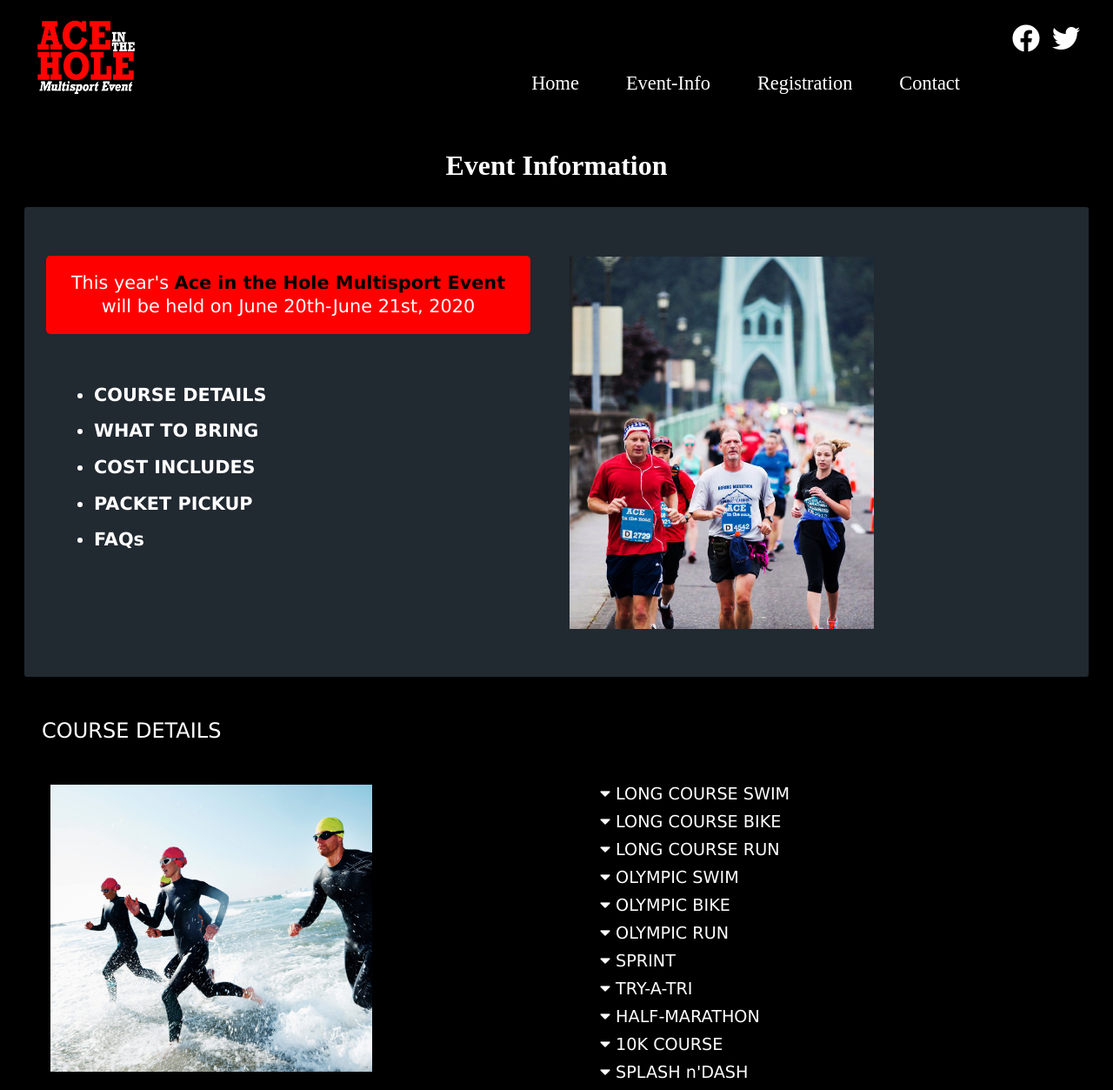
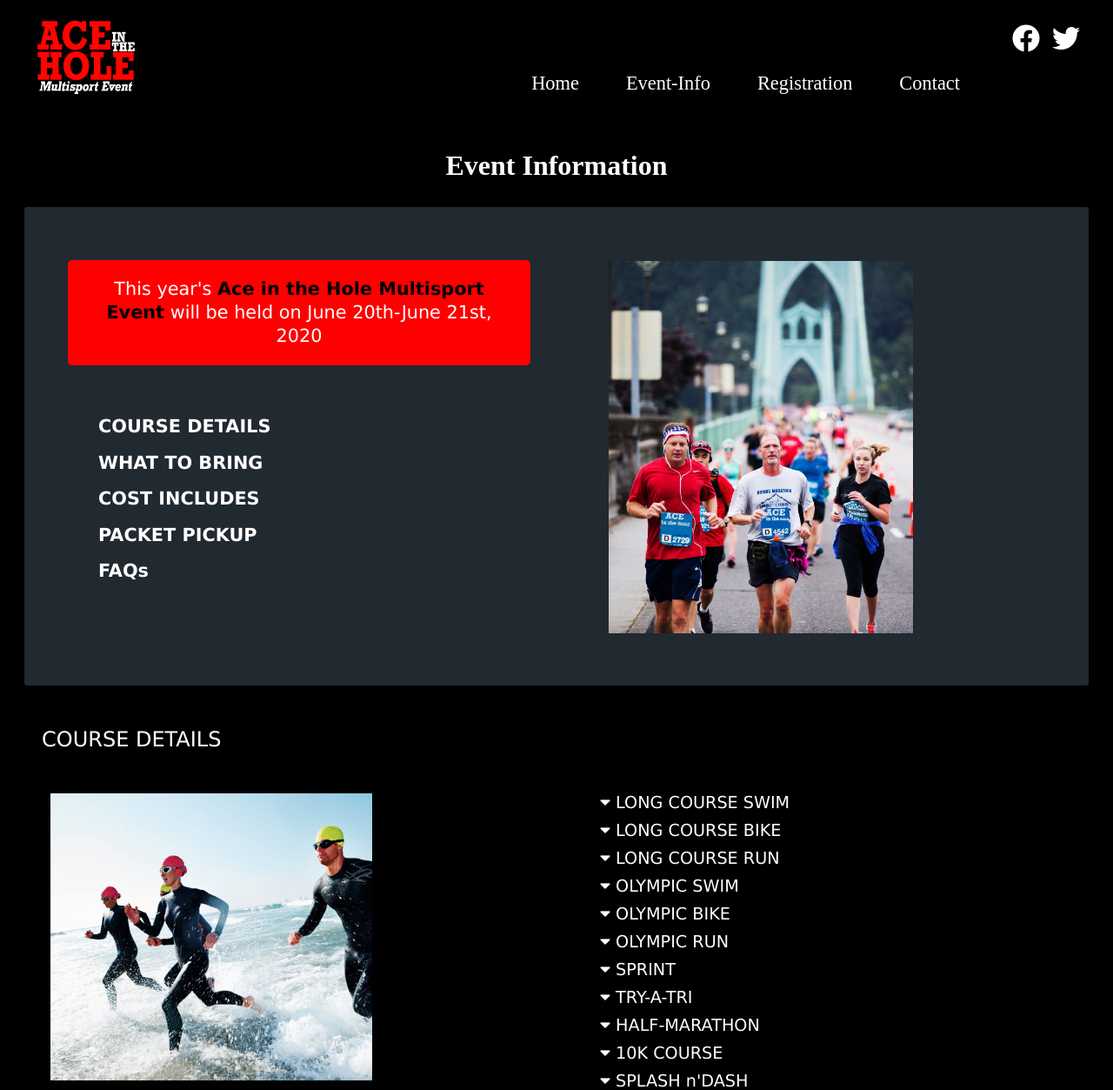
Before and after one commit to laurie-wandle/ace-in-the-hole, a PHP site: page /cas222/eventinfo/eventinfo.html.php in a window 1280 px wide. Shown: the top 1253 px of the page at 87% size. Run offline with PHP 8.4, Linux system fonts and the light colour scheme; some libraries are stand-ins or nearby versions.

Commit message:
Add files via upload

```diff
--- a/aceinthehole/styles/styles.css
+++ b/aceinthehole/styles/styles.css
@@ -1400,12 +1400,12 @@ img {
 }
 
 /* starting times section */
-
 #startTimes {
     border-radius: 3px;
     background-color: #212931;
     overflow-x: hidden;
-    padding: 10px 30px 20px 30px;
+    padding: 10px 30px 30px 30px;
+    margin-bottom: 30px;
 
 }
 
@@ -1453,13 +1453,13 @@ h2 {
 #feed {
     float: left;
     width: 50%;
-    padding: 10px;
+    padding: 30px;
     overflow-y: hidden;
     overflow-x: hidden;
 }
 
 #feed:nth-child(2) {
-    padding: 20px 0 0 20px;
+    padding: 30px;
 }
 
 #newsfeed::after {
@@ -1480,7 +1480,7 @@ h2 {
 
 #weather {
     margin-top: 20px;
-    padding: 20px;
+    padding: 10px;
     background-color: #212931;
     border-radius: 3px;
 
@@ -1509,7 +1509,7 @@ h2 {
 .eventcontent {
     float: left;
     width: 50%;
-    padding: 15px;
+    padding: 20px;
 }
 
 #eventContent:after {
@@ -1519,14 +1519,15 @@ h2 {
 }
 
 .eventcontent img {
-    padding-top: 22px;
+    margin-left: 40px;
 
 }
 
 .eventcontent p {
-    margin-right: 15px;
+    margin-right: 10px;
     margin-bottom: 50px;
-    padding: 18px;
+    margin-left: 20px;
+    padding: 20px;
     font-family: Verdana, sans-serif;
     font-size: 1.3em;
     background-color: #ff0000;
@@ -1536,13 +1537,12 @@ h2 {
 }
 
 .eventcontent li  {
-    margin-left: 15px;
     line-height: 2em;
     color: inherit;
     font-family: Verdana, sans-serif;
     font-size: 1.3em;
     font-weight: bold;
-
+    list-style-type: none;
 
 }
 
@@ -1550,7 +1550,6 @@ h2 {
     list-style-type: none;
     text-decoration: none;
     color: inherit;
-
 }
 
 .eventcontent a:link {
```
